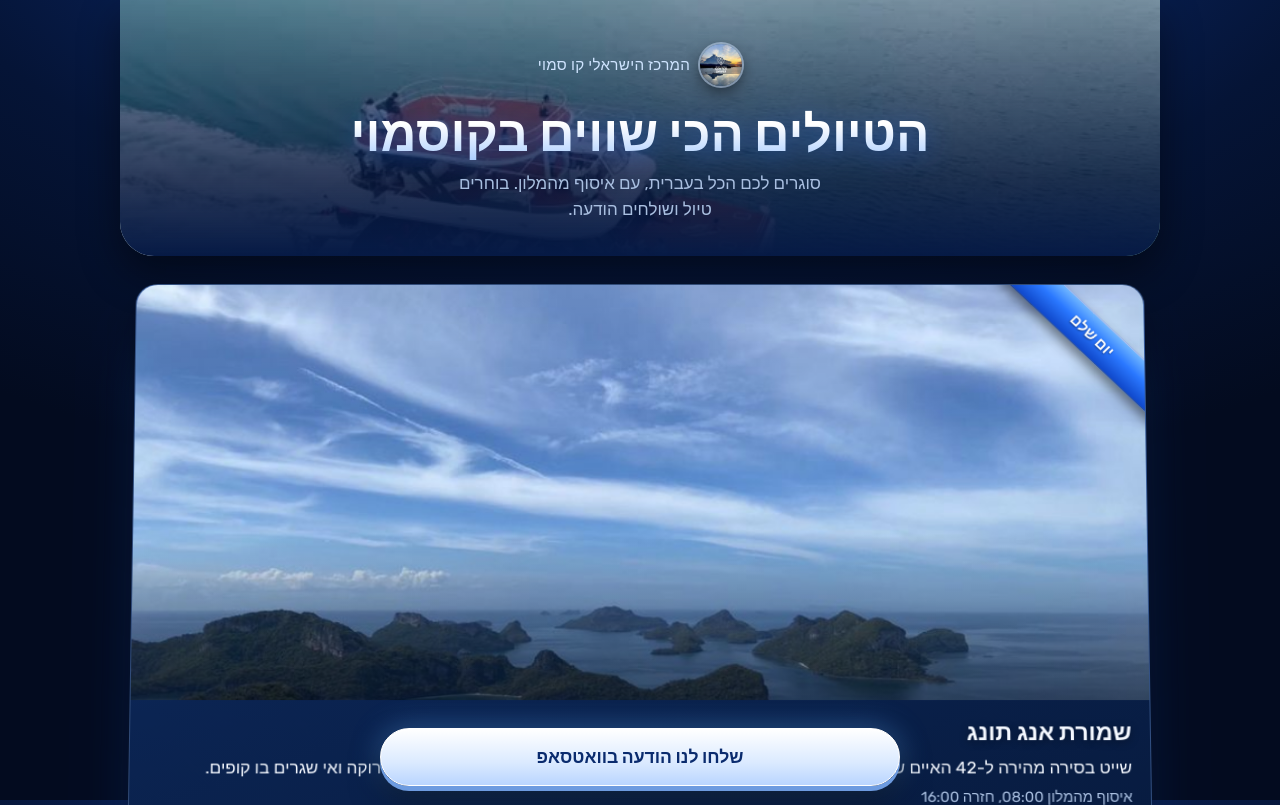
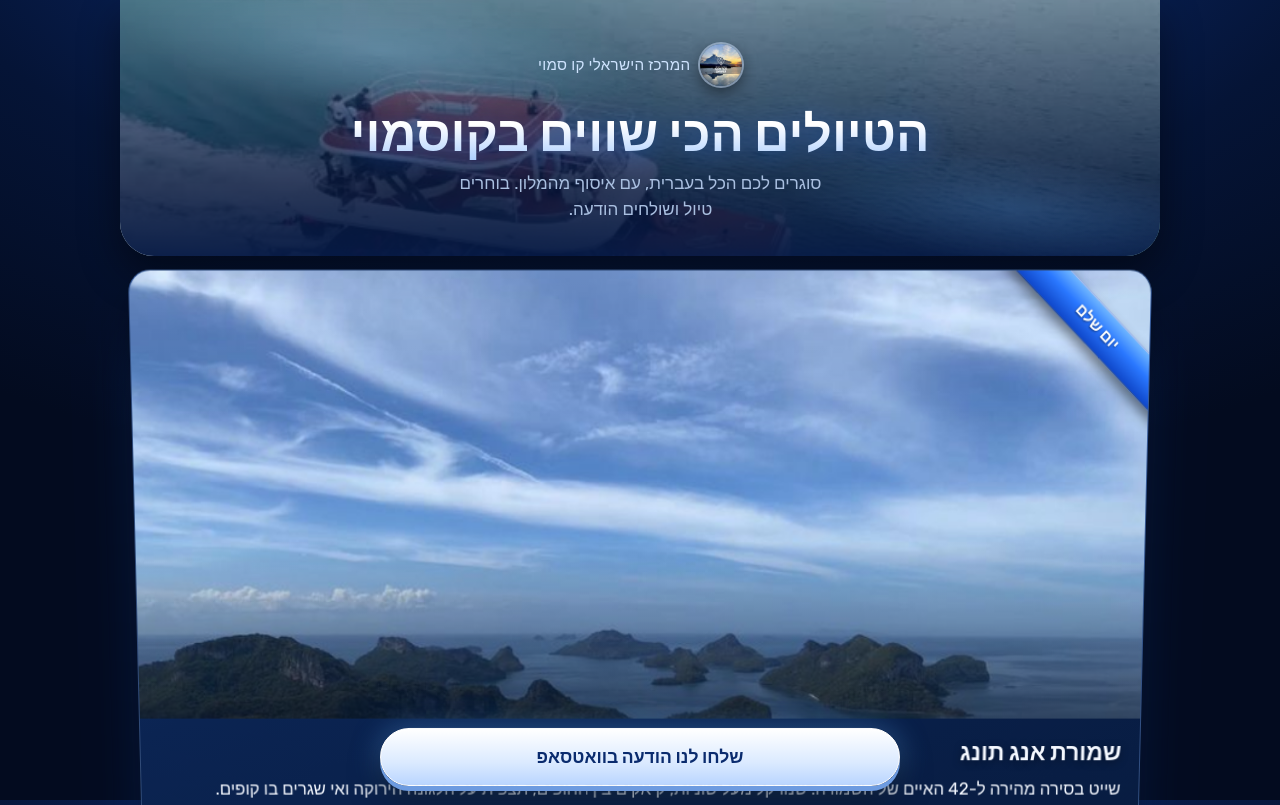
Before and after one commit to nissimper86-jpg/center-samui-site, a plain HTML site: page tours/index.html in a window 1280 px wide. Shown: the top 805 px of the page. Drawn offline with Linux system fonts and the light colour scheme.

Commit message:
Tours page: scroll reveal, 3D tilt, parallax hero, shine effects
Co-Authored-By: Claude Opus 5.5 <noreply@anthropic.com>
Claude-Session: https://claude.ai/code/session_01HxnaGJv57RVK3RdE6YbgvY

```diff
--- a/tours/index.html
+++ b/tours/index.html
@@ -30,7 +30,7 @@ h1{font-size:clamp(2rem,7.4vw,3.1rem);font-weight:800;line-height:1.08;margin:14
 .sub{color:var(--mist);margin:0 auto;max-width:34ch}
 .grid{display:grid;gap:22px;grid-template-columns:1fr;padding:20px 0 40px;perspective:1200px}
 @media(min-width:700px){.grid{grid-template-columns:1fr 1fr}.card:first-child{grid-column:1/-1}.card:first-child .pic{aspect-ratio:21/9}}
-.card{position:relative;background:linear-gradient(160deg,#143a80 0%,#0b2452 45%,#071a3d 100%);border-radius:22px;overflow:hidden;display:flex;flex-direction:column;border:1px solid rgba(150,195,255,.28);box-shadow:0 1px 0 rgba(255,255,255,.18) inset,0 2px 0 rgba(0,0,0,.4),0 18px 30px -8px rgba(0,0,0,.65),0 40px 60px -30px rgba(30,107,255,.55);transform:rotateX(2deg);transform-origin:50% 0}
+.card{position:relative;background:linear-gradient(160deg,#143a80 0%,#0b2452 45%,#071a3d 100%);border-radius:22px;overflow:hidden;display:flex;flex-direction:column;border:1px solid rgba(150,195,255,.28);box-shadow:0 1px 0 rgba(255,255,255,.18) inset,0 2px 0 rgba(0,0,0,.4),0 18px 30px -8px rgba(0,0,0,.65),0 40px 60px -30px rgba(30,107,255,.55);--rx:2deg;--ry:0deg;--ty:0px;--sc:1;transform:perspective(900px) translateY(var(--ty)) rotateX(var(--rx)) rotateY(var(--ry)) scale(var(--sc));transform-origin:50% 50%;transition:transform .25s ease-out,opacity .8s ease;will-change:transform}
 .pic{position:relative;aspect-ratio:3/2;overflow:hidden}
 .pic img{width:100%;height:100%;object-fit:cover}
 .pic::after{content:"";position:absolute;inset:0;background:linear-gradient(180deg,rgba(255,255,255,.12) 0%,rgba(255,255,255,0) 35%,rgba(3,11,31,0) 60%,rgba(3,11,31,.55) 100%)}
@@ -53,6 +53,26 @@ h2{margin:0;font-size:1.45rem;font-weight:800;text-shadow:0 2px 8px rgba(0,0,0,.
 @media(min-width:700px){.promo{display:grid;grid-template-columns:320px 1fr;align-items:center}}
 footer{color:var(--mist);font-size:.9rem;text-align:center;padding:10px 0 110px}
 .float{position:fixed;inset-inline:16px;bottom:max(14px,env(safe-area-inset-bottom));max-width:520px;margin:0 auto;display:block;text-align:center;color:#0a2b6e;font-weight:800;font-size:1.1rem;text-decoration:none;padding:15px;border-radius:999px;background:linear-gradient(180deg,#ffffff 0%,#dbeaff 60%,#b9d5ff 100%);border:1px solid #fff;box-shadow:0 1px 0 #fff inset,0 5px 0 #6d9be0,0 14px 30px rgba(0,0,0,.55),0 0 30px rgba(90,169,255,.45);z-index:5}
+
+/* motion */
+header::before{transform:translateY(var(--py,0px)) scale(1.12);animation:kb 18s ease-in-out infinite alternate}
+@keyframes kb{from{background-position:center 25%}to{background-position:center 45%}}
+header::after{content:"";position:absolute;inset:-40%;z-index:-1;pointer-events:none;background:radial-gradient(closest-side,rgba(140,200,255,.28),transparent 70%) 20% 30%/40% 40% no-repeat,radial-gradient(closest-side,rgba(90,169,255,.22),transparent 70%) 75% 60%/35% 35% no-repeat;animation:glow 9s ease-in-out infinite alternate;mix-blend-mode:screen}
+@keyframes glow{from{transform:translate(-6%,-4%) rotate(0)}to{transform:translate(6%,5%) rotate(8deg)}}
+header>*{animation:rise .9s cubic-bezier(.2,.8,.2,1) both}
+header h1{animation-delay:.12s}header .sub{animation-delay:.24s}
+@keyframes rise{from{opacity:0;transform:translateY(24px) scale(.96)}to{opacity:1;transform:none}}
+.card.pre{opacity:0;--ty:70px;--rx:22deg;--sc:.94}
+.card.in{transition:transform 1s cubic-bezier(.2,.8,.2,1),opacity .9s ease}
+.pic img{transition:transform 6s ease-out;transform:scale(1.08)}
+.card.in .pic img{transform:scale(1)}
+.rib::after,.btn::after{content:"";position:absolute;inset:0;background:linear-gradient(105deg,transparent 35%,rgba(255,255,255,.55) 50%,transparent 65%);transform:translateX(-120%);animation:shine 4.5s ease-in-out infinite;pointer-events:none}
+.btn{position:relative;overflow:hidden}
+.btn::after{animation-delay:1.2s}
+@keyframes shine{0%,60%{transform:translateX(-120%)}85%,100%{transform:translateX(120%)}}
+.float{animation:bob 3.2s ease-in-out infinite}
+@keyframes bob{0%,100%{translate:0 0}50%{translate:0 -5px}}
+@media (prefers-reduced-motion:reduce){*,*::before,*::after{animation:none!important;transition:none!important}.card.pre{opacity:1;--ty:0px;--rx:2deg;--sc:1}}
 </style>
 <!-- Meta Pixel -->
 <script>
@@ -160,5 +180,29 @@ document.querySelectorAll('a[data-tour]').forEach(function(a){
   });
 });
 </script>
+<script>
+(function(){
+  var cards=[].slice.call(document.querySelectorAll('.card')),hdr=document.querySelector('header');
+  var rm=matchMedia('(prefers-reduced-motion:reduce)').matches;
+  if(rm||!('IntersectionObserver' in window))return;
+  cards.forEach(function(c){c.classList.add('pre')});
+  var io=new IntersectionObserver(function(es){es.forEach(function(e){if(e.isIntersecting){var c=e.target;c.classList.add('in');c.classList.remove('pre');setTimeout(function(){c.classList.remove('in')},1100);io.unobserve(c)}})},{threshold:.15});
+  cards.forEach(function(c){io.observe(c)});
+  var ticking=false;
+  function frame(){ticking=false;var vh=innerHeight;
+    hdr.style.setProperty('--py',(scrollY*.35)+'px');
+    cards.forEach(function(c){if(c.classList.contains('pre')||c.dataset.hover)return;var r=c.getBoundingClientRect();if(r.bottom<0||r.top>vh)return;
+      var d=((r.top+r.height/2)-vh/2)/vh; c.style.setProperty('--rx',(2+d*10).toFixed(2)+'deg');});}
+  addEventListener('scroll',function(){if(!ticking){ticking=true;requestAnimationFrame(frame)}},{passive:true});frame();
+  cards.forEach(function(c){
+    function mv(x,y){var r=c.getBoundingClientRect();var px=(x-r.left)/r.width-.5,py=(y-r.top)/r.height-.5;c.dataset.hover=1;c.style.setProperty('--ry',(px*10).toFixed(2)+'deg');c.style.setProperty('--rx',(-py*10).toFixed(2)+'deg');c.style.setProperty('--sc','1.02')}
+    function out(){delete c.dataset.hover;c.style.setProperty('--ry','0deg');c.style.setProperty('--sc','1');frame()}
+    c.addEventListener('pointermove',function(e){if(e.pointerType==='mouse')mv(e.clientX,e.clientY)});
+    c.addEventListener('pointerleave',out);
+    c.addEventListener('touchstart',function(e){var t=e.touches[0];mv(t.clientX,t.clientY)},{passive:true});
+    c.addEventListener('touchend',out,{passive:true});
+  });
+})();
+</script>
 </body>
 </html>
```
